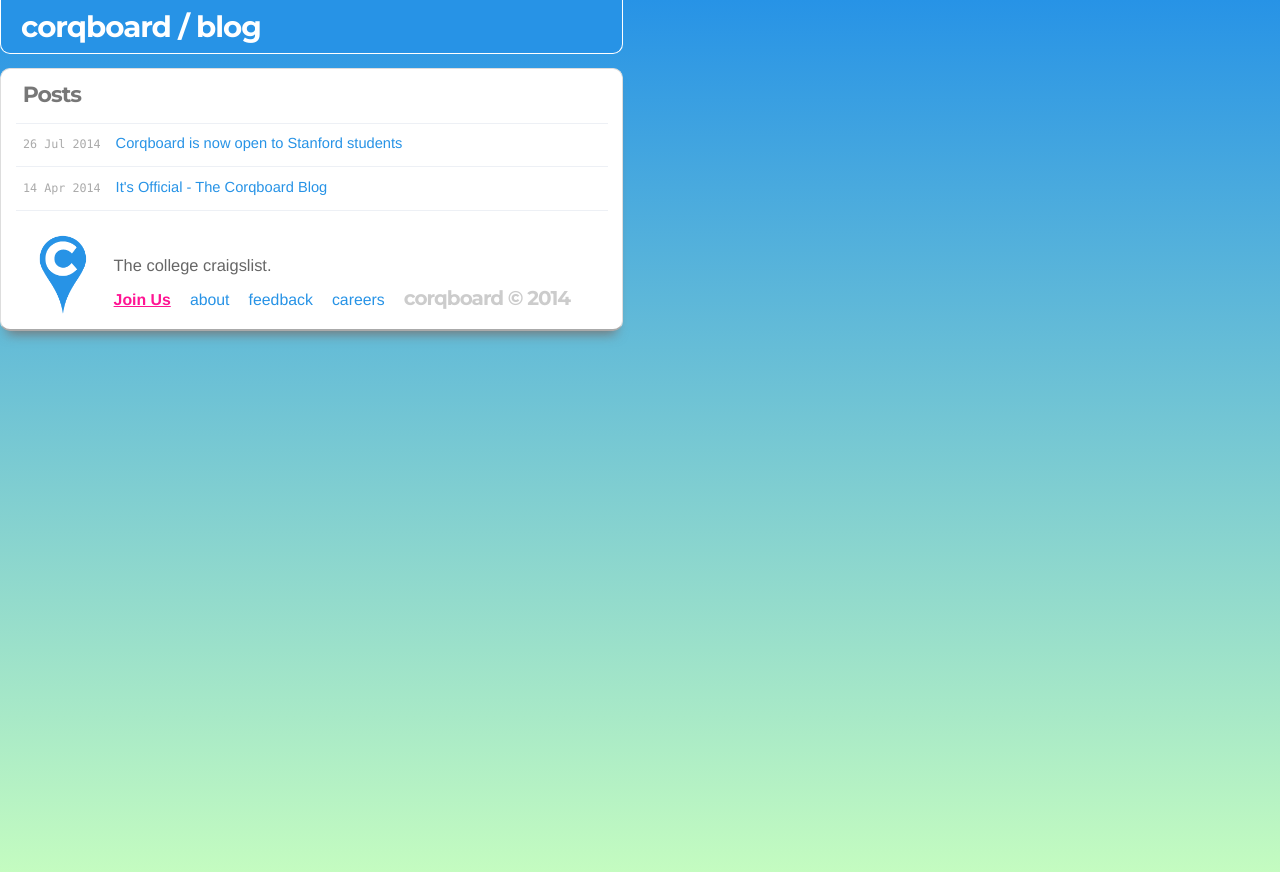
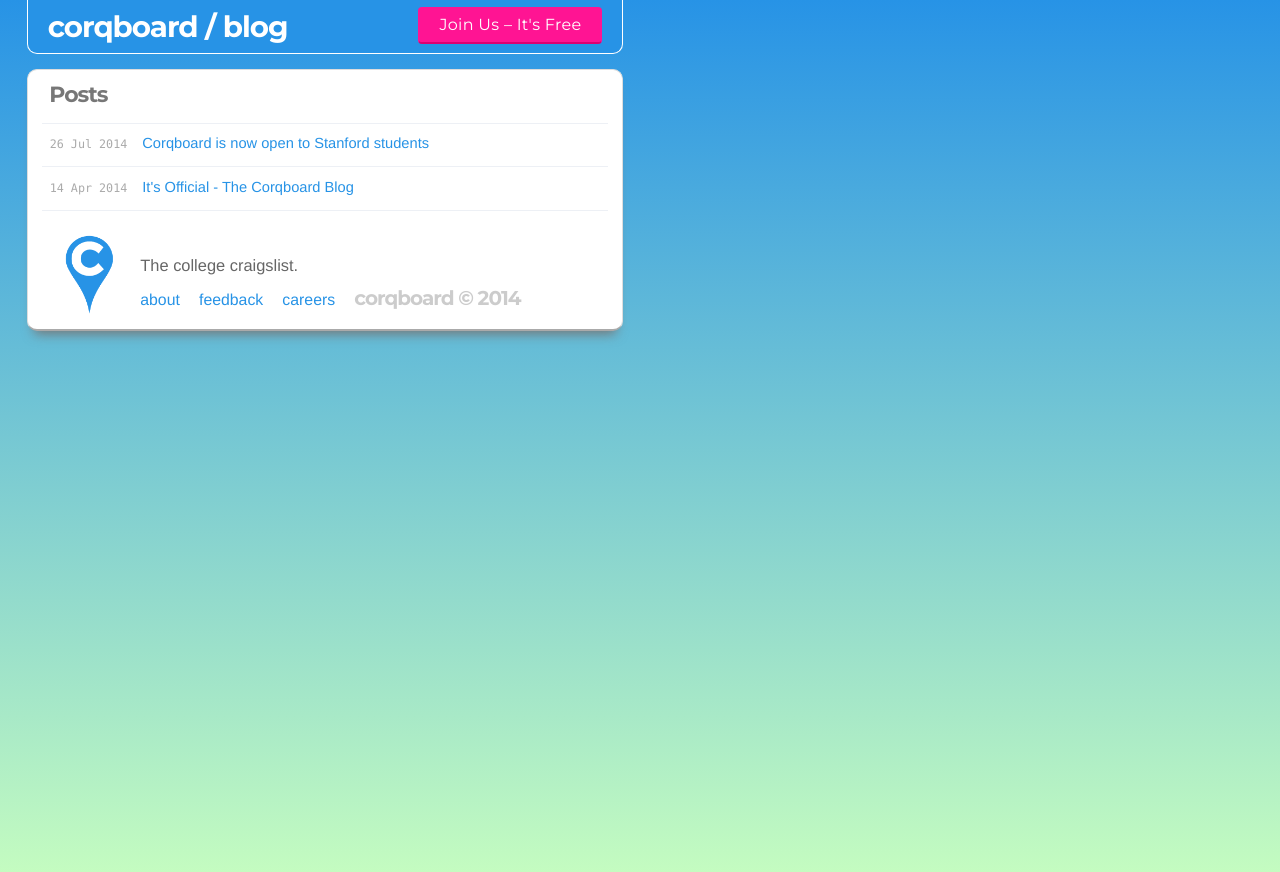
Before and after one commit to postevent/postevent.github.io, a Jekyll site: the page built from index.html, in a window 1280 px wide. Shown: the top 872 px of the page. Built offline with Jekyll 4.4.1, drawn with Linux system fonts in a browser that asks for light colours; nearby versions of some CDN libraries; Markdown is read by kramdown in place of the engine named in the settings.

Commit message:
Add Join button

```diff
--- a/_layouts/default.html
+++ b/_layouts/default.html
@@ -12,7 +12,7 @@
    <link rel="stylesheet" href="/css/screen.css" type="text/css" media="screen, projection" />
 
    <!-- Header Font -->
-   <link href='http://fonts.googleapis.com/css?family=Montserrat:700' rel='stylesheet' type='text/css'>
+   <link href='http://fonts.googleapis.com/css?family=Montserrat:400,700' rel='stylesheet' type='text/css'>
 
 </head>
 
@@ -58,9 +58,12 @@
   </script>
 <body>
 <div class="leftSide">
-  <div class="leftSideInner">
+  <div id="leftSideInner">
     <div class="site">
-      <div class="title blogHeader"><a href="http://www.corqboard.org">corqboard</a> / <a href="https://blog.corqboard.org">blog</a></div>
+      <div class="title blogHeader">
+        <a href="http://www.corqboard.org">corqboard</a> / <a href="https://blog.corqboard.org">blog</a>
+        <a href="https://www.corqboard.org/"><div class="nagBtnClass button-link btn joinBtnDiv" id="nagJoinBtn" >Join Us – It's Free</div></a>
+      </div>
 
       {{ content }}
 
--- a/css/screen.css
+++ b/css/screen.css
@@ -83,6 +83,9 @@
   overflow: scroll;
 }
 
+#leftSideInner {
+  margin-left: 2em;
+}
 #rightSideInner {
   font-size: 1.2em;
   text-align: left;
@@ -117,6 +120,176 @@
   display:block;
 }
 
+.btn {
+display: inline-block;
+*display: inline;
+/* IE7 inline-block hack */
+
+*zoom: 1;
+padding: 4px 10px 4px;
+margin-bottom: 0;
+font-size: 13px;
+line-height: 18px;
+color: #333333;
+text-align: center;
+text-shadow: 0 1px 1px rgba(255, 255, 255, 0.75);
+vertical-align: middle;
+background-color: #f5f5f5;
+background-image: -moz-linear-gradient(top, #ffffff, #e6e6e6);
+background-image: -ms-linear-gradient(top, #ffffff, #e6e6e6);
+background-image: -webkit-gradient(linear, 0 0, 0 100%, from(#ffffff), to(#e6e6e6));
+background-image: -webkit-linear-gradient(top, #ffffff, #e6e6e6);
+background-image: -o-linear-gradient(top, #ffffff, #e6e6e6);
+background-image: linear-gradient(top, #ffffff, #e6e6e6);
+background-repeat: repeat-x;
+filter: progid:DXImageTransform.Microsoft.gradient(startColorstr='#ffffff', endColorstr='#e6e6e6', GradientType=0);
+border-color: #e6e6e6 #e6e6e6 #bfbfbf;
+border-color: rgba(0, 0, 0, 0.1) rgba(0, 0, 0, 0.1) rgba(0, 0, 0, 0.25);
+filter: progid:dximagetransform.microsoft.gradient(enabled=false);
+border: 1px solid #cccccc;
+border-bottom-color: #b3b3b3;
+-webkit-border-radius: 4px;
+-moz-border-radius: 4px;
+border-radius: 4px;
+-webkit-box-shadow: inset 0 1px 0 rgba(255, 255, 255, 0.2), 0 1px 2px rgba(0, 0, 0, 0.05);
+-moz-box-shadow: inset 0 1px 0 rgba(255, 255, 255, 0.2), 0 1px 2px rgba(0, 0, 0, 0.05);
+box-shadow: inset 0 1px 0 rgba(255, 255, 255, 0.2), 0 1px 2px rgba(0, 0, 0, 0.05);
+cursor: pointer;
+*margin-left: .3em;
+}
+.btn:hover,
+.btn:active,
+.btn.active,
+.btn.disabled,
+.btn[disabled] {
+  background-color: #e6e6e6;
+}
+.btn:active,
+.btn.active {
+  background-color: #cccccc \9;
+}
+.btn:first-child {
+  *margin-left: 0;
+}
+.btn:hover {
+  color: #333333;
+  text-decoration: none;
+  background-color: #e6e6e6;
+  background-position: 0 -15px;
+  -webkit-transition: background-position 0.1s linear;
+  -moz-transition: background-position 0.1s linear;
+  -ms-transition: background-position 0.1s linear;
+  -o-transition: background-position 0.1s linear;
+  transition: background-position 0.1s linear;
+}
+.btn:focus {
+  outline: thin dotted #333;
+  outline: 5px auto -webkit-focus-ring-color;
+  outline-offset: -2px;
+}
+.btn.active,
+.btn:active {
+  background-image: none;
+  -webkit-box-shadow: inset 0 2px 4px rgba(0, 0, 0, 0.15), 0 1px 2px rgba(0, 0, 0, 0.05);
+  -moz-box-shadow: inset 0 2px 4px rgba(0, 0, 0, 0.15), 0 1px 2px rgba(0, 0, 0, 0.05);
+  box-shadow: inset 0 2px 4px rgba(0, 0, 0, 0.15), 0 1px 2px rgba(0, 0, 0, 0.05);
+  background-color: #e6e6e6;
+  background-color: #d9d9d9 \9;
+  outline: 0;
+}
+.btn {
+  -webkit-touch-callout: none !important;
+  -webkit-user-select: none !important;
+  -khtml-user-select: none !important;
+  -moz-user-select: none !important;
+  -ms-user-select: none !important;
+  user-select: none !important;
+}
+
+.button-link {
+  vertical-align: middle;
+  font-size: 12px;
+  padding: 6px 6px;
+  color:#2793e6;
+  color: #47a447;
+  background-color: #FFF;
+  -webkit-border-radius: 4px;
+  -moz-border-radius: 4px;
+  border-radius: 4px;
+  -webkit-touch-callout: none;
+  -webkit-user-select: none;
+  -khtml-user-select: none;
+  -moz-user-select: none;
+  -ms-user-select: none;
+  user-select: none;
+  cursor: pointer;
+}
+
+.button-link:hover {
+  background: #2793e6;
+  background-color: #47a447;
+  border-color: #398439;
+  color: #FFF;
+  /*border: solid 1px #2A4E77;*/
+  text-decoration: none;
+  font-weight: 300;
+}
+
+.button-link:active {
+  background: #336699;
+  background-color: #47a447;
+  border-color: #398439;
+}
+
+.nagBtnClass {
+  line-height: 20px;
+  font-size: 16px;
+  box-shadow: none;
+  background: none;
+  border: none;
+  font-weight: 300;
+  width: 70px;
+  /*margin-bottom: 7px;*/
+  -webkit-touch-callout: none;
+  -webkit-user-select: none;
+  -khtml-user-select: none;
+  -moz-user-select: none;
+  -ms-user-select: none;
+  user-select: none;
+}
+.nagBtnClass :hover {
+  background-color: #38a4f7;
+  color: #FFF;
+  font-weight: 300 !important;
+}
+
+#nagJoinBtn {
+  border-bottom: 2px solid #DD0271 !important;
+  margin-left: 0;
+  background-color: deeppink;
+  color: #Fff;
+  border-radius: 4px;
+  text-shadow: none;
+  border: 1px solid transparent;
+  width: inherit;
+  /*height:1.4em;*/
+  /*margin-top: 20px;*/
+  font-weight: 400 !important;
+  font-family: Montserrat,sans-serif;
+  line-height: 1.4em;
+  padding-left: 20px;
+  padding-right: 20px;
+  letter-spacing: .3px;
+}
+#nagJoinBtn:hover{
+  background-color: #DD0271;
+  color: #fff;
+}
+.joinBtnDiv {
+  float: right;
+  clear: both;
+  margin-top: -5px;
+}
 /*****************************************************************************/
 /*
 /* Home
@@ -189,6 +362,8 @@
   border: 1px solid #fff;
   border-top:none;
   padding: .4em;
+  padding-right: 20px;
+  padding-bottom: 12px;
   padding-left: 20px;
   margin-right: 1em;
   border-bottom-left-radius: 10px;
@@ -282,7 +457,7 @@
 /*****************************************************************************/
 
 #post {
-  max-width: 38em;
+  max-width: 540px;
   /* margin:auto; */
   padding: 2em;
   background-color: #fff;
@@ -371,7 +546,7 @@
   }
 
   #related {
-    max-width: 38em;
+    max-width: 540px;
     /* margin: auto; */
     padding: 2em;
     /*border-top: 1px solid #ddd;*/
--- a/index.html
+++ b/index.html
@@ -17,7 +17,7 @@
         <div class="contact whiteSpace">
           <p style="font-size:1.4em;margin-bottom:.5em">The college craigslist.</p>
             <div>
-                <a href="//www.corqboard.org"><span class="footerLinks" id="joinUsBtn">Join Us</span></a>
+                <!-- <a href="//www.corqboard.org"><span class="footerLinks" id="joinUsBtn">Join Us</span></a> -->
                 <a href="//www.corqboard.org/about"><span class="footerLinks">about</span></a>
                 <a href="//www.corqboard.org/feedback"><span class="footerLinks">feedback</span></a>
                 <a href="//www.corqboard.org/careers"><span class="footerLinks">careers</span></a>
```
